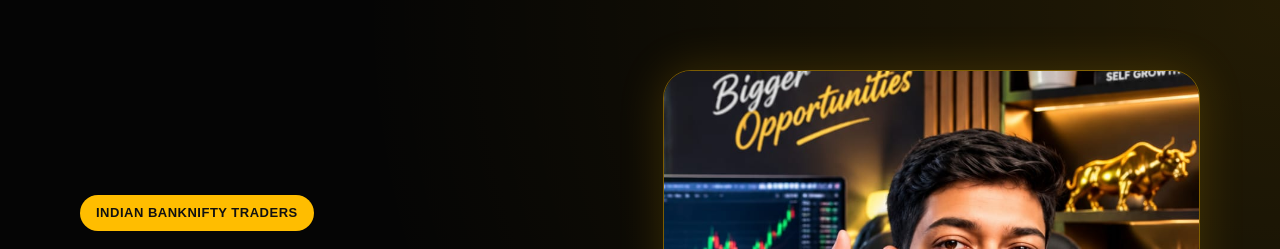
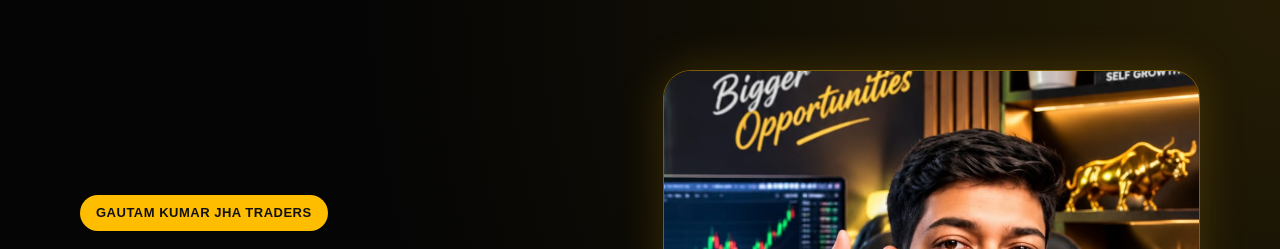
Before and after one commit to dadsagency1-ai/GAUTAM-KUMAR-JHA, a plain HTML site: page index.html in a window 1280 px wide. Shown: the top 249 px of the page. Drawn offline with Linux system fonts and the light colour scheme.

Commit message:
Update index.html

```diff
--- a/index.html
+++ b/index.html
@@ -281,7 +281,7 @@
   <header class="hero">
     <div class="container hero-grid">
       <div>
-        <div class="tag">INDIAN BANKNIFTY TRADERS</div>
+        <div class="tag">GAUTAM KUMAR JHA TRADERS</div>
 
         <h1>
           Learn Trading.<br />
```
